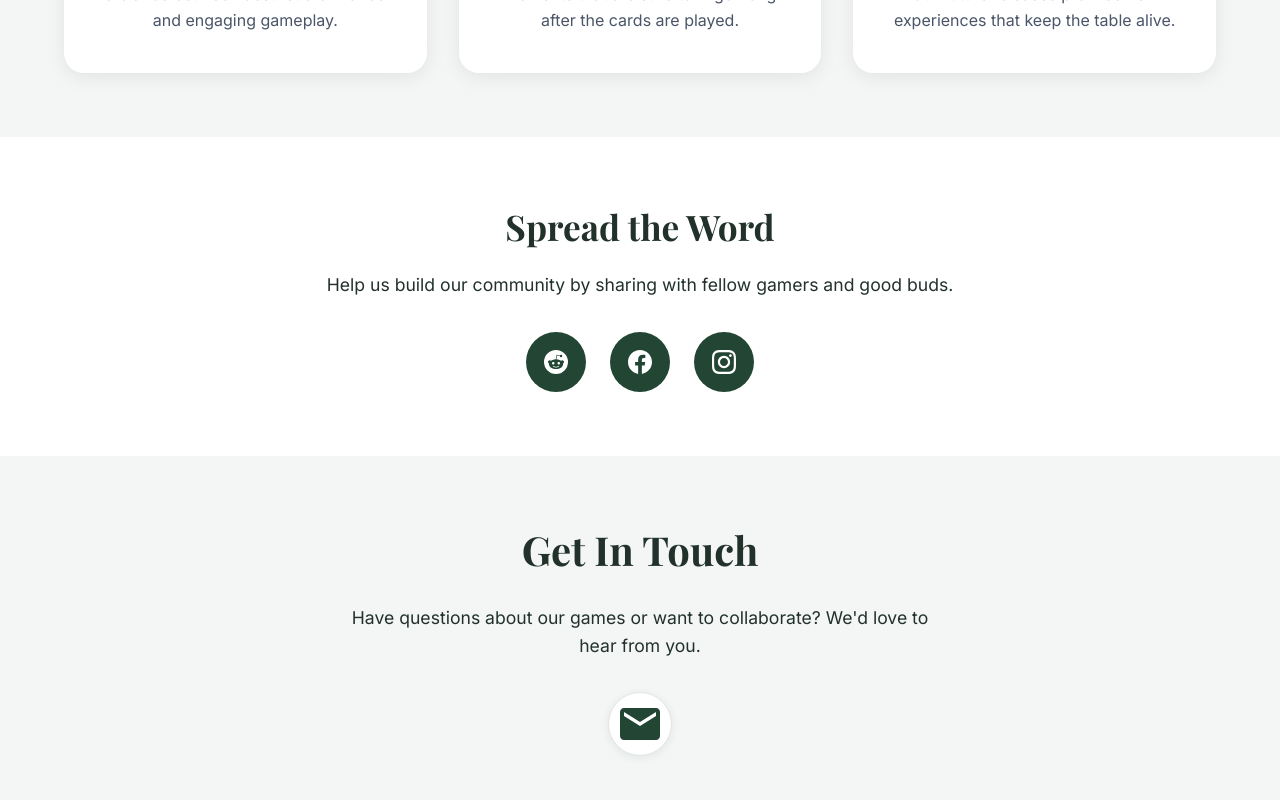
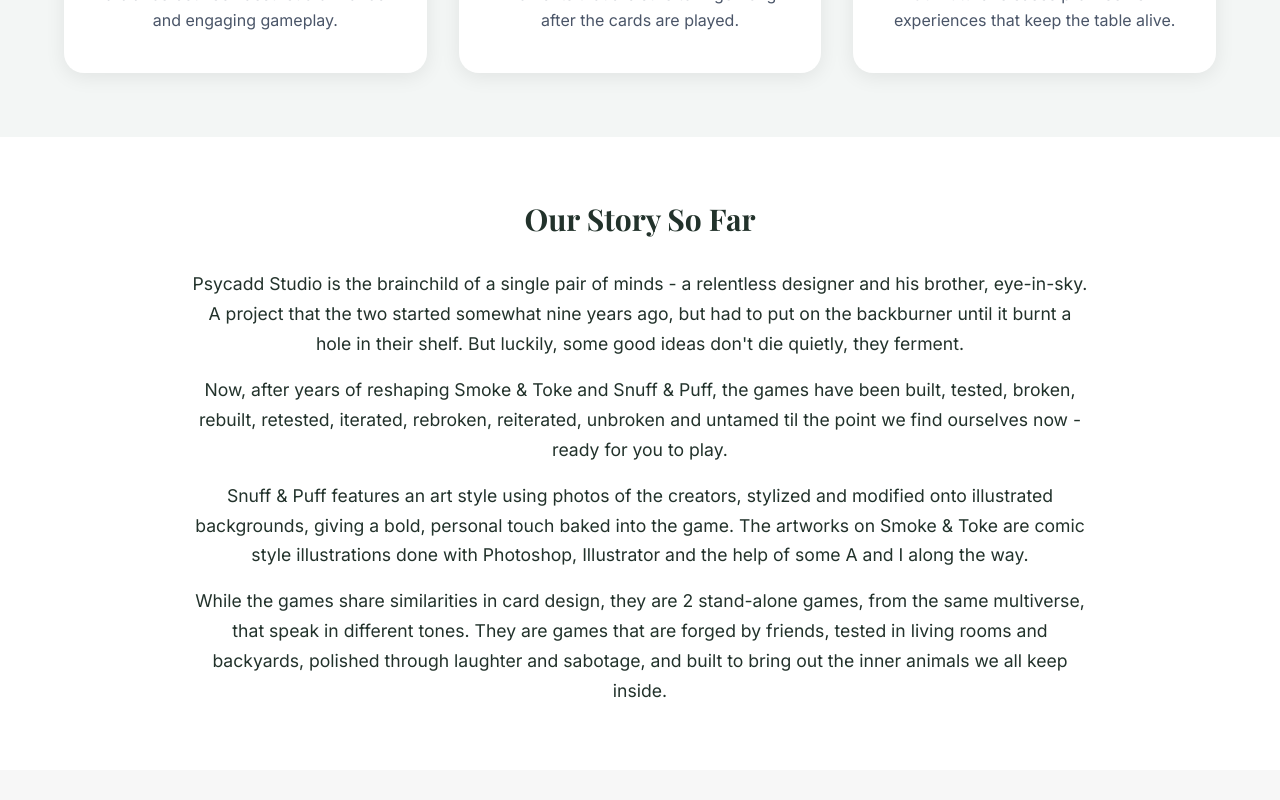
Before and after one commit to Psycadd-Studio/landing, a Next.js app: page / in a window 1280 px wide. Shown: the part 3840-4640 px from the top of the page. Built offline with nearby package versions, Linux system fonts and the light colour scheme; a web font is replaced by a local one.

Commit message:
feat: add our story section and update text

```diff
--- a/src/app/globals.css
+++ b/src/app/globals.css
@@ -529,10 +529,16 @@
   text-align: center;
 }
 
+.our-story {
+  padding: 4rem 0;
+  background-color: #fff;
+}
+
 /* Spread Word Section */
 .spread-word {
   padding: 4rem 0;
   text-align: center;
+  background: #f7f7f7;
 }
 
 .spread-word h2 {
--- a/src/app/page.tsx
+++ b/src/app/page.tsx
@@ -349,6 +349,27 @@
         </div>
       </section>
 
+      {/* Our Story So Far */}
+      <section className="our-story" id="our-story" aria-labelledby="our-story-heading">
+        <div className="container">
+          <h2 id="our-story-heading" className="text-3xl font-bold text-center mb-8">Our Story So Far</h2>
+          <div className="story-content text-center max-w-4xl mx-auto">
+            <p className="mb-4">
+              Psycadd Studio is the brainchild of a single pair of minds - a relentless designer and his brother, eye-in-sky. A project that the two started somewhat nine years ago, but had to put on the backburner until it burnt a hole in their shelf. But luckily, some good ideas don't die quietly, they ferment.
+            </p>
+            <p className="mb-4">
+              Now, after years of reshaping Smoke & Toke and Snuff & Puff, the games have been built, tested, broken, rebuilt, retested, iterated, rebroken, reiterated, unbroken and untamed til the point we find ourselves now - ready for you to play.
+            </p>
+            <p className="mb-4">
+              Snuff & Puff features an art style using photos of the creators, stylized and modified onto illustrated backgrounds, giving a bold, personal touch baked into the game. The artworks on Smoke & Toke are comic style illustrations done with Photoshop, Illustrator and the help of some A and I along the way.
+            </p>
+            <p>
+              While the games share similarities in card design, they are 2 stand-alone games, from the same multiverse, that speak in different tones. They are games that are forged by friends, tested in living rooms and backyards, polished through laughter and sabotage, and built to bring out the inner animals we all keep inside.
+            </p>
+          </div>
+        </div>
+      </section>
+
       {/* Spread the Word */}
       <section className="spread-word" aria-labelledby="social-heading">
         <div className="container">
```
